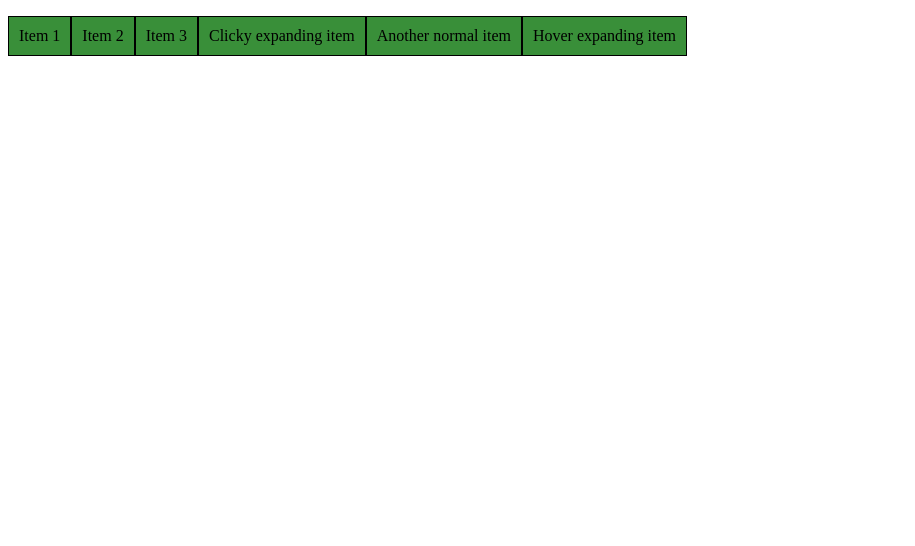
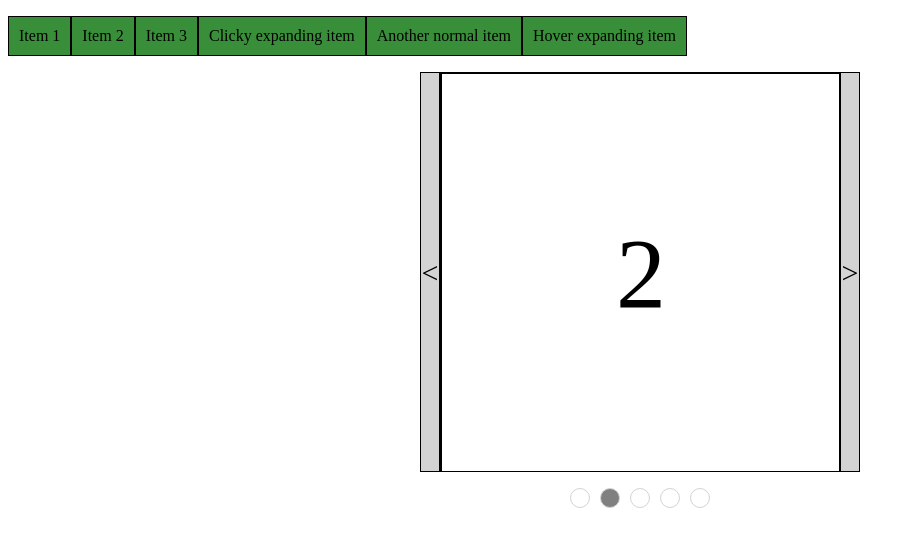
Before and after one commit to Basskip/dynamic-ui, a website built with webpack: page dist/index.html in a window 1280 px wide. Shown: the whole page, without its empty margins (0-915 px from the left). Built offline with nearby package versions, Linux system fonts and the light colour scheme.

Commit message:
Implement image slider

```diff
--- a/src/index.js
+++ b/src/index.js
@@ -24,3 +24,73 @@ dropdowns.forEach(dropdown => {
     }
 
 });
+
+let sliders = document.querySelectorAll('.img-slider');
+
+sliders.forEach(slider => {
+    let back = slider.querySelector('.back');
+    let forward = slider.querySelector('.forward');
+    let imgwrapper = slider.querySelector('.imgwrapper');
+    let controls = slider.querySelector('.controls');
+
+
+    let currentImage = 0;
+    let maxImages = imgwrapper.childElementCount;
+
+    for (let i = 0; i < maxImages; i++) {
+        let circle = document.createElement('span');
+        circle.classList.add("nav-circle");
+
+        circle.dataset.image = i;
+        circle.addEventListener('click', (e) => {
+            setImage(e.target.dataset.image);
+            resetCountdown();
+        })
+        controls.appendChild(circle);
+    }
+
+    function setImage(number) {
+        currentImage = number;
+        positionImage();
+    }
+
+    function nextImage() {
+       currentImage = ++currentImage % maxImages;
+       positionImage();
+    }
+
+    function prevImage() {
+        currentImage--;
+        if (currentImage < 0) {
+            currentImage = maxImages - 1;
+        }
+        positionImage();
+    }
+
+    function resetCountdown() {
+        window.clearInterval(countdown);
+        countdown = window.setInterval(nextImage, 3000);
+    }
+
+    function positionImage() {
+        imgwrapper.style = `left: -${400*currentImage}px`;
+        colorCircle();
+    }
+
+    function colorCircle() {
+        let circles = controls.childNodes;
+
+        circles.forEach(circle => {
+            circle.classList.remove('selected');
+        })
+
+        controls.childNodes[currentImage].classList.add('selected');
+    }
+
+    forward.addEventListener('click', nextImage);
+    back.addEventListener('click', prevImage);
+    //Better way to do this?
+    forward.addEventListener('click', resetCountdown);
+    back.addEventListener('click', resetCountdown);
+    let countdown = window.setInterval(nextImage, 3000);
+})
```
Also changed, not shown: dist/index.html, dist/main.js, dist/style.css.
